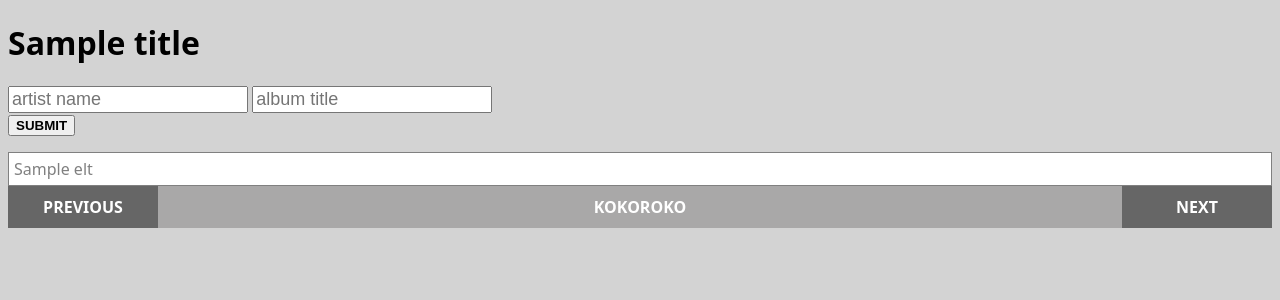
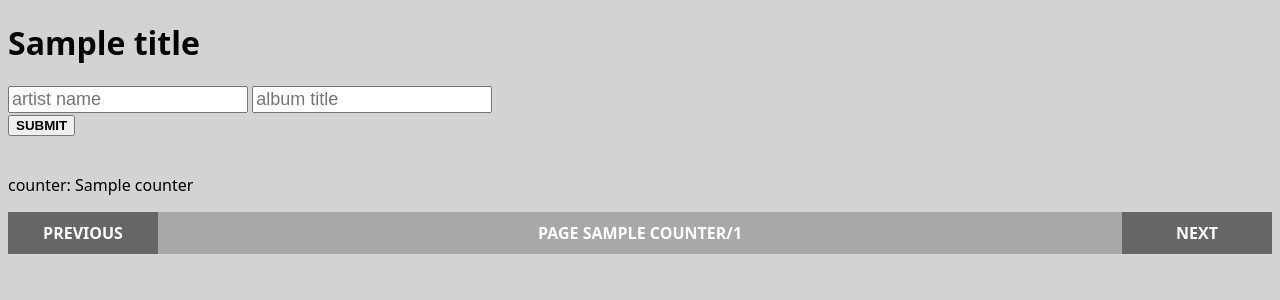
Before and after one commit to krzyssikora/media_list, a Flask app: template music_flask/music_flask/templates/index.html in a window 1280 px wide. Shown: the part 61-361 px from the top of the page. Run offline with Flask 2, Linux system fonts and the light colour scheme; the template is opened without the code that fills it: most values are stand-ins (such as "Sample title", 1, 10 or a date in 2020); some libraries are stand-ins or nearby versions.

Commit message:
finished simpler query: added pagination

```diff
--- a/music_flask/music_flask/__init__.py
+++ b/music_flask/music_flask/__init__.py
@@ -1,24 +1,50 @@
-from flask import Flask, render_template, request
+from flask import Flask, render_template, request, jsonify
+import json
 from music_flask import config, utils, api
 from music_flask.config import _logger
 
 app = Flask(__name__)
+counter_value = 1
 
 
 @app.route('/')
 def index():
+    global counter_value
     title = 'my music'
+    get_page_number(counter=counter_value, func='index')
     users_query, table = api.get_query()
-    return render_template('index.html', title=title, table=table, query=users_query)
+    return render_template('index.html',
+                           title=title,
+                           table=table,  # [counter - 1],
+                           table_json=json.dumps(table),
+                           query=users_query,
+                           counter=counter_value,
+                           pages=len(table) // 10 + 1)
 
 
 @app.route('/query', methods=['POST'])
 def query():
+    global counter_value
     artist_name = request.form.get('artist_name')
     album_title = request.form.get('album_title')
     title = 'my music'
+    get_page_number(counter=counter_value, func='query')
     users_query, table = api.get_query(artist_name, album_title)
-    return render_template('index.html', title=title, table=table, query=users_query)
+    return render_template('index.html',
+                           title=title,
+                           table=table,  # [counter - 1],
+                           table_json=json.dumps(table),
+                           query=users_query,
+                           counter=counter_value,
+                           pages=len(table) // 10 + 1)
+
+
+# @app.route('/get_page_number/<string:counter>', methods=['POST'])
+# def get_page_number(counter, func=None):
+#     global counter_value
+#     counter_value = int(counter)
+#     _logger.debug('counter: {}, type {} called from: {}'.format(counter_value, type(counter_value), func))
+#     return('/')
 
 
 @app.route('/about')
--- a/music_flask/music_flask/api.py
+++ b/music_flask/music_flask/api.py
@@ -480,9 +480,9 @@
 
 
 def get_query(artist_name='szostakovich', album_title='symphony'):
-    table = utils.turn_dicts_to_list_of_tuples_for_html(database.get_albums_by_title_or_artist(album_title,
-                                                                                               artist_name),
-                                                        config.ALL_COLUMNS)
+    table = utils.turn_dicts_to_sliced_list_of_tuples_for_html(database.get_albums_by_title_or_artist(album_title,
+                                                                                                      artist_name),
+                                                               config.ALL_COLUMNS)
     query_dict = {
         'album': album_title,
         'artist': artist_name
--- a/music_flask/music_flask/static/js/script.js
+++ b/music_flask/music_flask/static/js/script.js
@@ -3,16 +3,26 @@
 
     window.addEventListener("load", function() {
         // how many pages?
-        const pageCount = 3;  // to be changed
+        // const pageCount = 3;  // to be changed
         // DOM elements
-        // page info
-        const page_info = document.querySelector("#page-info");
+        // page number
+        const page_number = document.querySelector("#page-number");
+        // pages
+        const pageCount = parseInt(document.querySelector("#pages").innerHTML);
         // next button
         const next = document.getElementById("next");
         // previous button
         const previous = document.getElementById("prev");
-
-        let counter = 1;
+        // table content
+        var table_str = document.getElementById("hidden-table").innerHTML;
+        var table = JSON.parse(table_str);
+        // table position
+        const query_table = this.document.getElementById('results');
+        const items_per_page = 10;
+        var number_of_pages = Math.ceil((table.length - 1)/items_per_page);
+        var last_page_length = (table.length - 1)% items_per_page;
+        var counter = 1;
+        query_table.innerHTML = getQueryTable();
 
         next.addEventListener("click", function(evt){
             evt.preventDefault();
@@ -20,8 +30,8 @@
             if(counter > pageCount){
                 counter = 1;
             };
-            console.log(counter);
-            page_info.innerHTML = 'page ' + counter + '/' + pageCount;
+            page_number.innerHTML = counter;
+            query_table.innerHTML = getQueryTable();
         })
 
         previous.addEventListener("click", function(evt){
@@ -30,8 +40,48 @@
             if(counter < 1){
                 counter = pageCount;
             };
-            console.log(counter);
-            page_info.innerHTML = 'page ' + counter + '/' + pageCount;
+            page_number.innerHTML = counter;
+            query_table.innerHTML = getQueryTable();
         })
+
+        // function sendPageNumber() {
+        //     var request = new XMLHttpRequest()
+        //     var counter_str = JSON.stringify(counter)
+        //     request.open('POST', `/get_page_number/${counter_str}`)
+        //     request.send();
+        // };
+
+        function getQueryTable() {
+            if (counter == number_of_pages) {
+                var number_of_items = last_page_length;
+            } else {
+                var number_of_items = 10
+            };
+            var table_str = '<table>';
+            table_str += add_top_row();
+            for (let i = 0; i < number_of_items; i++) {
+                table_str += add_row(counter * 10 + i - 9);
+            };
+            table_str += '</table>';
+            return table_str;
+        };
+
+        function add_top_row() {
+            var ret_str = '<tr>';
+            for (const elt of table[0]) {
+                ret_str += '<th>' + elt + '</th>';
+            };
+            ret_str += '</tr>'
+            return ret_str
+        };
+
+        function add_row(row) {
+            var ret_str = '<tr>';
+            for (const elt of table[row]) {
+                ret_str += '<td>' + elt + '</td>';
+            };
+            ret_str += '</tr>'
+            return ret_str
+        };
     });
 })();
--- a/music_flask/music_flask/templates/index.html
+++ b/music_flask/music_flask/templates/index.html
@@ -20,11 +20,13 @@
             {% if query %}
             <b>query</b>: {{ query }}
             {% endif %}
+            <br/>
+            counter: {{ counter }}
         </p>
     </div>
     <div id="results">
-        <table>
-            {% for row in table %}
+        <!-- <table>
+            {% for row in table[counter - 1] %}
             {% if row.0 == 'id' or row.0 == '#' %}
             <tr>
                 {% for elt in row %}
@@ -39,12 +41,12 @@
             </tr>
             {% endif %}
             {% endfor %}
-        </table>
+        </table> -->
     </div>
 </div>
 <div class="container" id="pages-controls">
     <a href="#" id="prev" class="slide">Previous</a>
-    <a id="page-info"> kokoroko </a>
+    <a id="page-info"> page <span id="page-number">{{ counter }}</span>/<span id="pages">{{ pages }}</span>  </a>
     <a href="#" id="next" class="slide">Next</a>
 </div>
 
@@ -56,4 +58,5 @@
 <!--<script src="https://cdn.jsdelivr.net/npm/@popperjs/core@2.11.5/dist/umd/popper.min.js" integrity="sha384-Xe+8cL9oJa6tN/veChSP7q+mnSPaj5Bcu9mPX5F5xIGE0DVittaqT5lorf0EI7Vk" crossorigin="anonymous"></script>-->
 <!--<script src="https://cdn.jsdelivr.net/npm/bootstrap@5.2.0-beta1/dist/js/bootstrap.min.js" integrity="sha384-kjU+l4N0Yf4ZOJErLsIcvOU2qSb74wXpOhqTvwVx3OElZRweTnQ6d31fXEoRD1Jy" crossorigin="anonymous"></script>-->
 
+<p hidden id="hidden-table">{{ table_json }}</p>
 {% endblock %}
--- a/music_flask/music_flask/templates/layout.html
+++ b/music_flask/music_flask/templates/layout.html
@@ -9,6 +9,9 @@
     <link rel="stylesheet" href="{{ url_for('static', filename='css/styles.css') }}">
     <script src="https://code.jquery.com/jquery-2.1.4.min.js"></script>
     <script src="{{ url_for('static', filename='js/script.js') }}"></script>
+    <!-- <script type="text/javascript">
+      part_table = processTable({{ table | tojson }})
+   </script> -->
 </head>
 
 <body>
```
Also changed, not shown: music_flask/music_flask/templates/create.html (added, +10 -0 lines), music_flask/music_flask/utils.py (+20 -6 lines).
